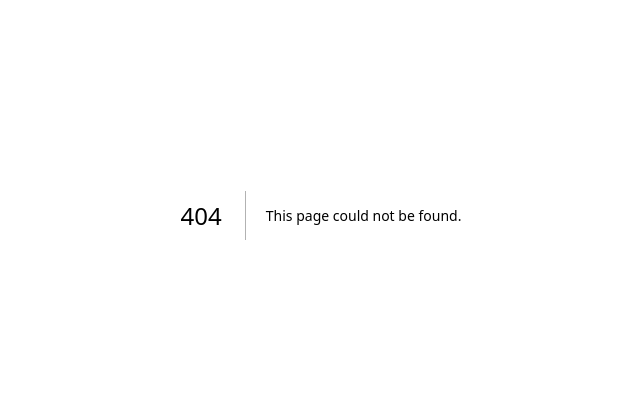
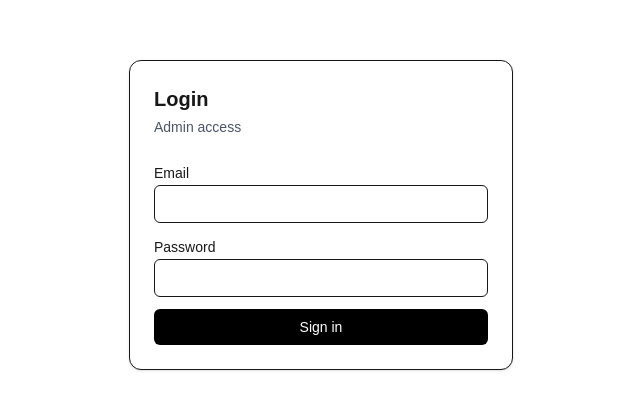
Before and after one commit to miracleweasel/formgate, a Next.js app: page /login in a window 1280 px wide. Before the commit this address had no page. Shown: the part 185-594 px from the top of the page, without its empty margins (319-959 px from the left). Built offline with nearby package versions, Linux system fonts and the light colour scheme.

Commit message:
J7A: fix login suspense boundary for useSearchParams

```diff
--- /dev/null
+++ b/app/login/LoginClient.tsx
@@ -0,0 +1,94 @@
+// app/login/LoginClient.tsx
+"use client";
+
+import { useMemo, useState } from "react";
+import { useRouter, useSearchParams } from "next/navigation";
+
+export default function LoginClient() {
+  const router = useRouter();
+  const sp = useSearchParams();
+
+  const next = useMemo(() => {
+    const n = sp.get("next");
+    return n && n.startsWith("/") ? n : "/forms";
+  }, [sp]);
+
+  const [email, setEmail] = useState("");
+  const [password, setPassword] = useState("");
+  const [busy, setBusy] = useState(false);
+  const [error, setError] = useState<string | null>(null);
+
+  async function onSubmit(e: React.FormEvent) {
+    e.preventDefault();
+    setBusy(true);
+    setError(null);
+
+    try {
+      const res = await fetch("/api/auth/login", {
+        method: "POST",
+        headers: { "content-type": "application/json" },
+        body: JSON.stringify({ email, password }),
+      });
+
+      if (!res.ok) {
+        const data = await res.json().catch(() => ({}));
+        setError(data?.error ?? "login failed");
+        return;
+      }
+
+      router.replace(next);
+    } catch {
+      setError("network error");
+    } finally {
+      setBusy(false);
+    }
+  }
+
+  return (
+    <div className="min-h-[calc(100vh-0px)] flex items-center justify-center p-6">
+      <div className="w-full max-w-sm rounded-xl border bg-white p-6 shadow-sm">
+        <h1 className="text-xl font-semibold">Login</h1>
+        <p className="mt-1 text-sm text-gray-600">Admin access</p>
+
+        <form className="mt-6 space-y-3" onSubmit={onSubmit}>
+          <div className="space-y-1">
+            <label className="text-sm font-medium">Email</label>
+            <input
+              className="w-full rounded-md border px-3 py-2 text-sm"
+              type="email"
+              autoComplete="email"
+              value={email}
+              onChange={(e) => setEmail(e.target.value)}
+              required
+            />
+          </div>
+
+          <div className="space-y-1">
+            <label className="text-sm font-medium">Password</label>
+            <input
+              className="w-full rounded-md border px-3 py-2 text-sm"
+              type="password"
+              autoComplete="current-password"
+              value={password}
+              onChange={(e) => setPassword(e.target.value)}
+              required
+            />
+          </div>
+
+          {error ? (
+            <div className="rounded-md border border-red-200 bg-red-50 px-3 py-2 text-sm text-red-700">
+              {error}
+            </div>
+          ) : null}
+
+          <button
+            className="w-full rounded-md bg-black px-3 py-2 text-sm text-white disabled:opacity-60"
+            disabled={busy}
+          >
+            {busy ? "..." : "Sign in"}
+          </button>
+        </form>
+      </div>
+    </div>
+  );
+}
--- /dev/null
+++ b/app/login/page.tsx
@@ -0,0 +1,11 @@
+// app/login/page.tsx
+import { Suspense } from "react";
+import LoginClient from "./LoginClient";
+
+export default function LoginPage() {
+  return (
+    <Suspense fallback={<div className="p-6 text-sm text-gray-600">Loading…</div>}>
+      <LoginClient />
+    </Suspense>
+  );
+}
```
